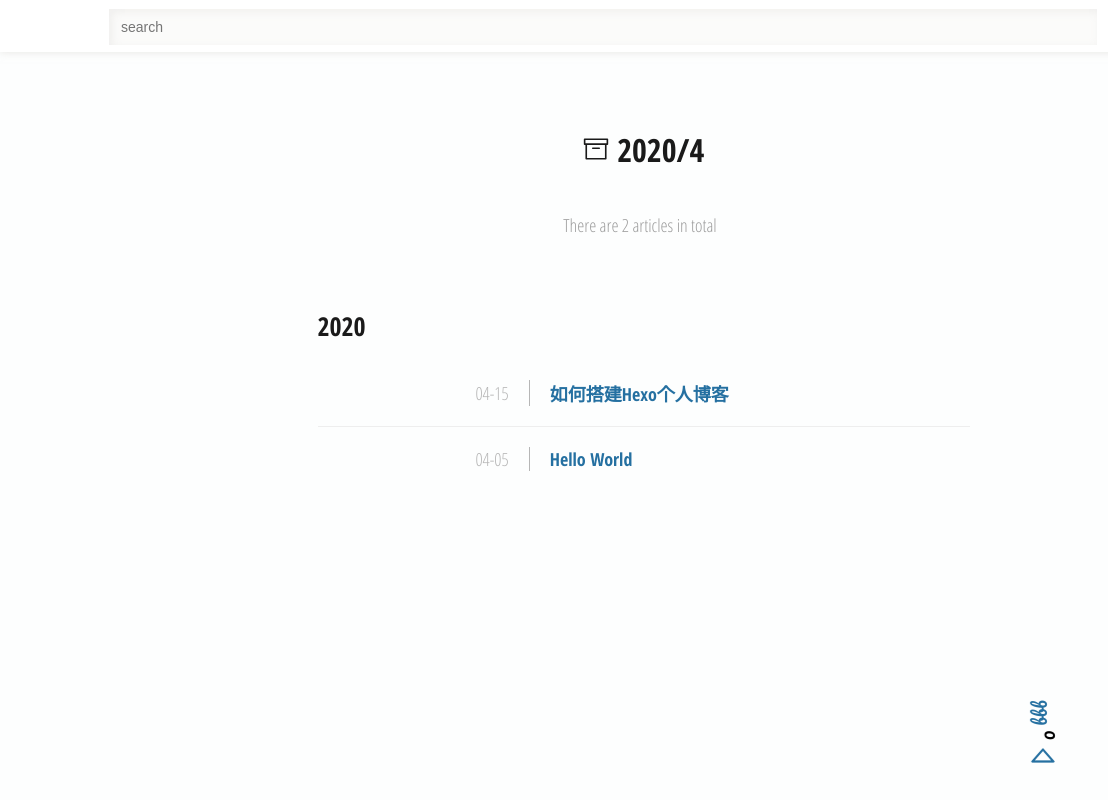
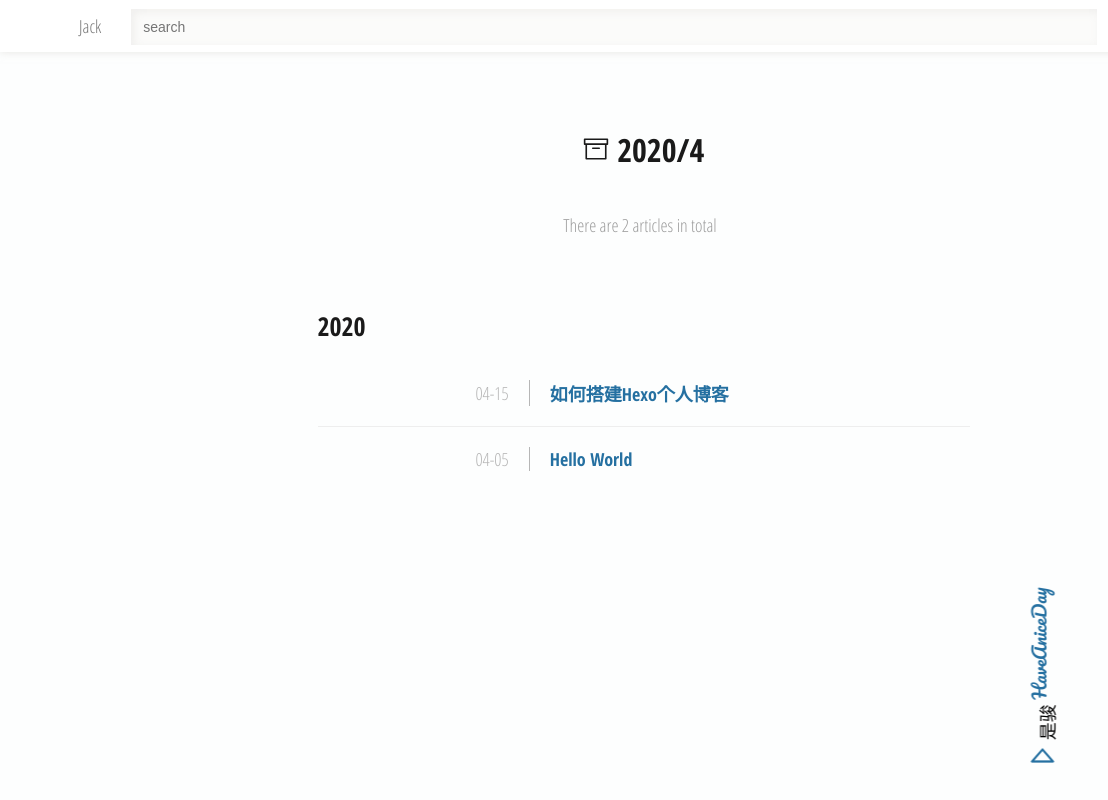
Before and after one commit to jackk1024/jackk1024.github.io, a plain HTML site: page archives/2020/04/index.html in a window 1280 px wide. Shown: the full height of the page, 0-1108 px from the left. Drawn offline with nearby package versions, Linux system fonts and the light colour scheme; some packages are replaced by stand-ins of ours; no server answers.

Commit message:
Site updated: 2020-06-26 14:52:21

```diff
--- a/archives/2020/04/index.html
+++ b/archives/2020/04/index.html
@@ -29,7 +29,7 @@
   <div class="nav-container">
   <div class="nav navbar-nav navbar-left">
     <div class="navbar-header">
-      <a href="/" class="navbar-brand"></a>
+      <a href="/" class="navbar-brand">Jack</a>
     </div>
 
 
@@ -170,11 +170,11 @@
             <path d="M10 30 L26 16 10 2 Z"></path>
         </svg>
         </a>
-        0
+        是骏
     </div>
     <div class="secondrow">
         <a href="https://github.com/" target="_blank" rel="noopener">
-        bbb
+        HaveAniceDay
         </a>
     </div>
 </div>
```
Also changed, not shown: 2020/04/05/hello-world/index.html (+2 -2 lines), 2020/04/15/如何搭建Hexo个人博客/index.html (+2 -2 lines), 2020/06/26/Markdown学习/index.html (+2 -2 lines), archives/2020/06/index.html (+3 -3 lines), archives/2020/index.html (+3 -3 lines), archives/index.html (+3 -3 lines), index.html (+3 -3 lines).
